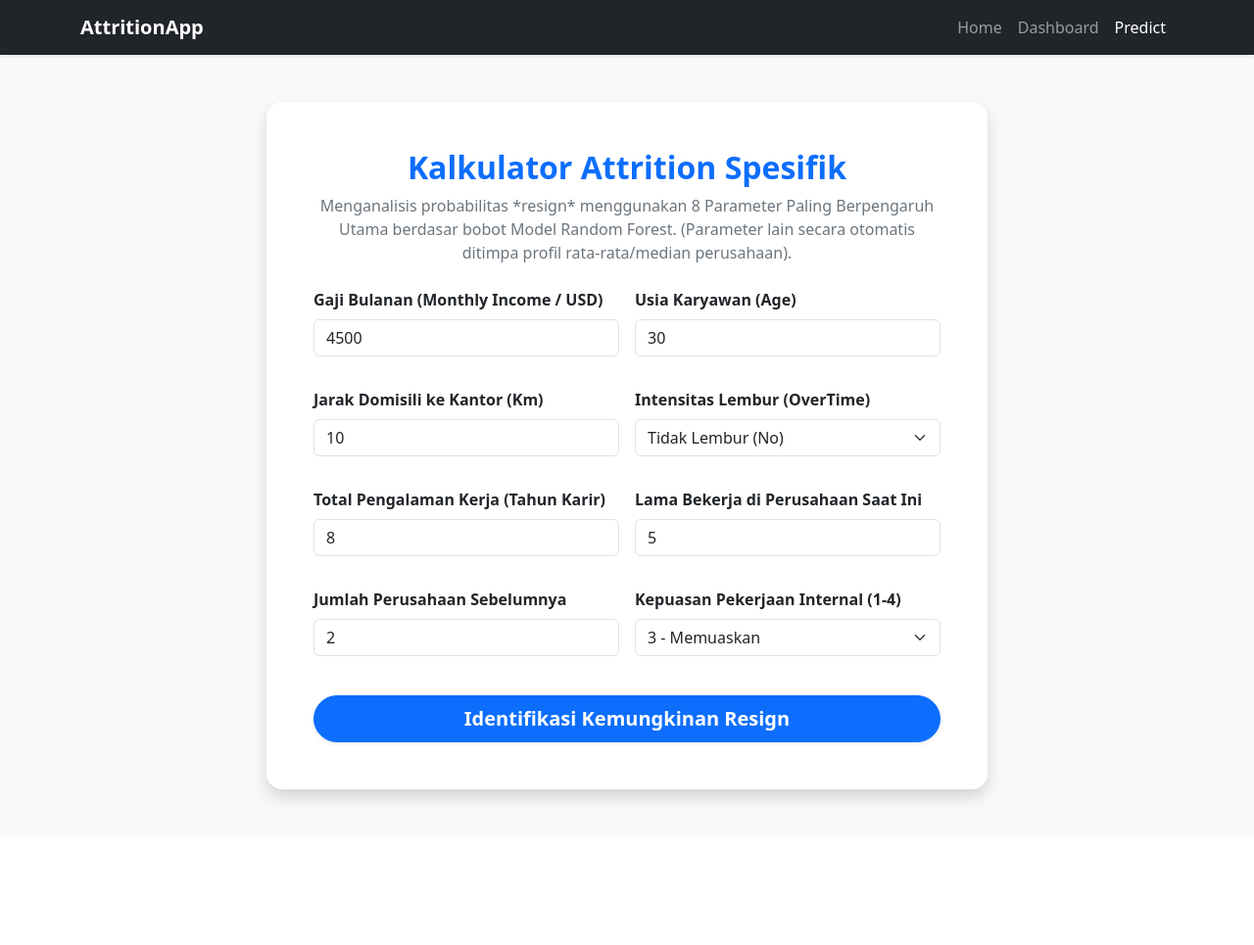
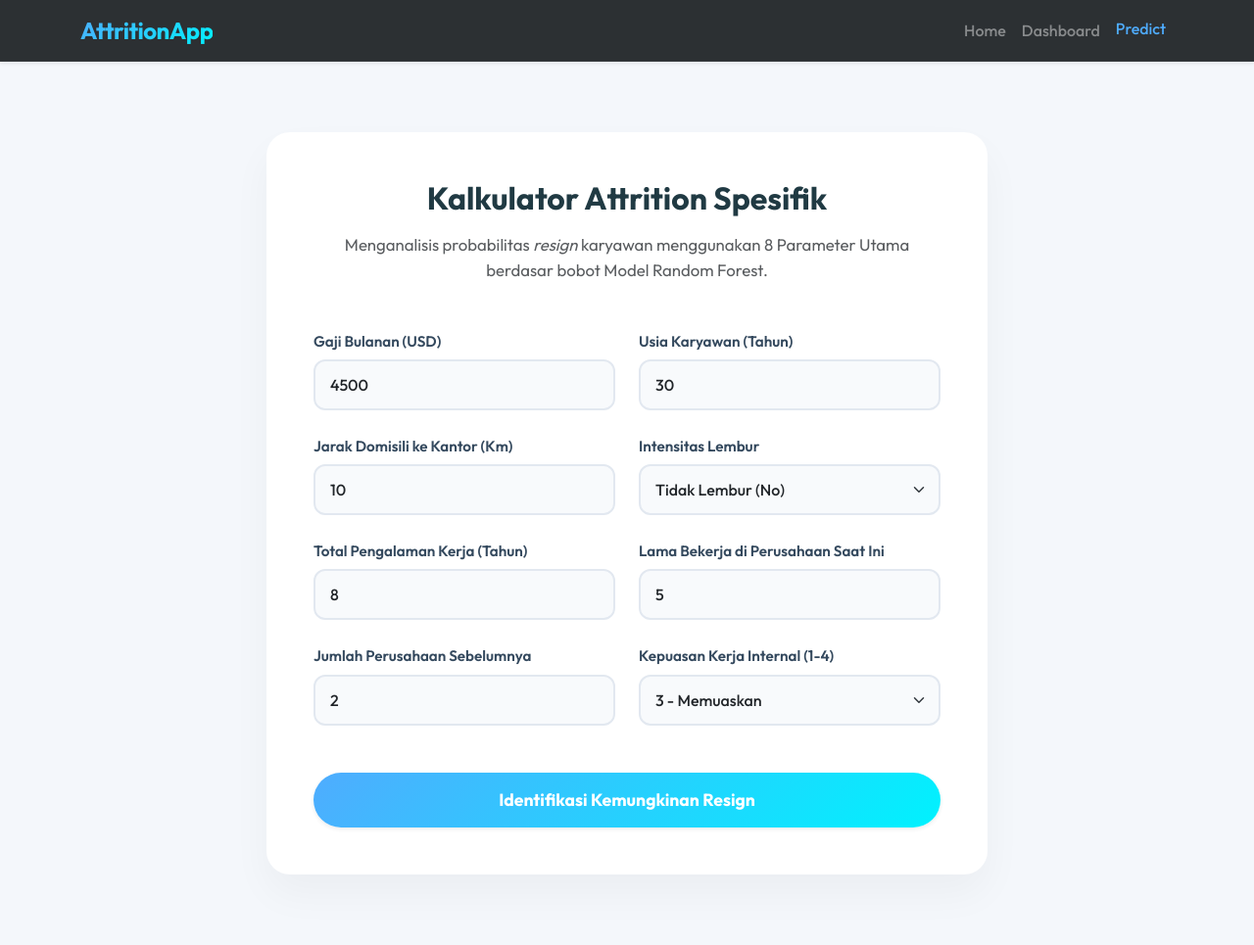
Before and after one commit to Riskiii098/AttritionApp, a Flask app: page /predict in a window 1280 px wide. Shown: the whole page at 98% size. Before the commit the page ends 822 px from the top, so only its background shows below. Run offline with Flask 3, Linux system fonts and the light colour scheme.

Commit message:
Merombak total UI Web menjadi skala premium kekinian

```diff
--- a/frontend/static/style.css
+++ b/frontend/static/style.css
@@ -0,0 +1,155 @@
+@import url('https://fonts.googleapis.com/css2?family=Outfit:wght@300;400;500;600;700;800&display=swap');
+
+body {
+    background-color: #f4f7fb;
+    font-family: 'Outfit', sans-serif;
+    color: #2c3e50;
+    -webkit-font-smoothing: antialiased;
+}
+
+/* Navbar Enhancements */
+.navbar {
+    background: rgba(33, 37, 41, 0.95) !important;
+    backdrop-filter: blur(10px);
+    border-bottom: 1px solid rgba(255,255,255,0.05);
+}
+.navbar-brand {
+    font-weight: 800;
+    letter-spacing: -0.5px;
+    background: linear-gradient(135deg, #4facfe 0%, #00f2fe 100%);
+    -webkit-background-clip: text;
+    background-clip: text;
+    -webkit-text-fill-color: transparent;
+    font-size: 1.5rem;
+}
+.nav-link {
+    font-weight: 500;
+    transition: all 0.3s ease;
+    opacity: 0.8;
+}
+.nav-link:hover, .nav-link.active {
+    opacity: 1;
+    color: #4facfe !important;
+    transform: translateY(-2px);
+}
+
+/* Hero Section */
+.hero {
+    padding: 120px 20px;
+    background: linear-gradient(135deg, #0f2027, #203a43, #2c5364);
+    color: white;
+    border-radius: 24px;
+    margin-top: 40px;
+    box-shadow: 0 40px 60px rgba(0,0,0,0.15);
+    position: relative;
+    overflow: hidden;
+    animation: fadeIn 1s ease-out forwards;
+}
+
+.hero h1 {
+    font-weight: 800;
+    letter-spacing: -1px;
+    background: linear-gradient(135deg, #fff 0%, #d1f2ff 100%);
+    -webkit-background-clip: text;
+    background-clip: text;
+    -webkit-text-fill-color: transparent;
+}
+
+.btn-custom-light {
+    background: white;
+    color: #203a43;
+    transition: all 0.3s cubic-bezier(0.25, 0.8, 0.25, 1);
+    border: none;
+}
+.btn-custom-light:hover {
+    background: #4facfe;
+    color: white;
+    transform: translateY(-5px);
+    box-shadow: 0 15px 30px rgba(79, 172, 254, 0.4);
+}
+.btn-custom-outline {
+    border: 2px solid rgba(255,255,255,0.5);
+    color: white;
+    transition: all 0.3s ease;
+}
+.btn-custom-outline:hover {
+    background: white;
+    color: #203a43;
+    transform: translateY(-5px);
+}
+
+/* Predict Card Container */
+.premium-card {
+    border-radius: 24px;
+    border: none;
+    background: white;
+    box-shadow: 0 20px 40px rgba(0,0,0,0.04);
+    transition: transform 0.3s ease;
+}
+
+.form-label {
+    font-weight: 600;
+    color: #34495e;
+    font-size: 0.95rem;
+    margin-bottom: 0.4rem;
+}
+
+.form-control, .form-select {
+    border-radius: 12px;
+    padding: 12px 15px;
+    border: 2px solid #e2e8f0;
+    transition: all 0.2s ease;
+    font-weight: 500;
+    background-color: #f8fafc;
+}
+
+.form-control:focus, .form-select:focus {
+    border-color: #4facfe;
+    box-shadow: 0 0 0 4px rgba(79, 172, 254, 0.15);
+    background-color: white;
+}
+
+/* Button & Results */
+#submitBtn {
+    padding: 15px;
+    font-size: 1.1rem;
+    background: linear-gradient(135deg, #4facfe 0%, #00f2fe 100%);
+    border: none;
+    transition: all 0.3s ease;
+}
+#submitBtn:hover {
+    transform: translateY(-3px);
+    box-shadow: 0 15px 25px rgba(79, 172, 254, 0.4);
+}
+
+.result-box {
+    display: none;
+    border-radius: 16px;
+    padding: 25px;
+    text-align: center;
+    font-size: 1.3rem;
+    font-weight: 700;
+    animation: slideUp 0.5s ease-out forwards;
+}
+
+/* Animations */
+@keyframes fadeIn {
+    from { opacity: 0; transform: translateY(20px); }
+    to { opacity: 1; transform: translateY(0); }
+}
+
+@keyframes slideUp {
+    from { opacity: 0; transform: translateY(30px); }
+    to { opacity: 1; transform: translateY(0); }
+}
+
+@media (max-width: 768px) {
+    .hero {
+        padding: 60px 15px;
+        margin-top: 15px;
+        border-radius: 16px;
+    }
+    .hero h1 {
+        font-size: 2.2rem;
+    }
+}
--- a/frontend/templates/predict.html
+++ b/frontend/templates/predict.html
@@ -5,18 +5,7 @@
     <meta name="viewport" content="width=device-width, initial-scale=1.0">
     <title>Predict - AttritionApp</title>
     <link href="https://cdn.jsdelivr.net/npm/bootstrap@5.3.0/dist/css/bootstrap.min.css" rel="stylesheet">
-    <style>
-        body { background-color: #f8f9fa; }
-        .card { border-radius: 16px; border: none; }
-        .result-box {
-            display: none;
-            border-radius: 12px;
-            padding: 20px;
-            text-align: center;
-            font-size: 1.25rem;
-            font-weight: 700;
-        }
-    </style>
+    <link rel="stylesheet" href="{{ url_for('static', filename='style.css') }}">
 </head>
 <body>
     <nav class="navbar navbar-expand-lg navbar-dark bg-dark shadow-sm">
@@ -35,32 +24,32 @@
         </div>
     </nav>
 
-    <div class="container mt-5 mb-5">
+    <div class="container mt-5 mb-5 py-4">
         <div class="row justify-content-center">
             <div class="col-lg-8">
-                <div class="card shadow p-5 bg-white">
-                    <h2 class="mb-2 text-center text-primary fw-bolder">Kalkulator Attrition Spesifik</h2>
-                    <p class="text-center text-secondary mb-4">Menganalisis probabilitas *resign* menggunakan 8 Parameter Paling Berpengaruh Utama berdasar bobot Model Random Forest. (Parameter lain secara otomatis ditimpa profil rata-rata/median perusahaan).</p>
+                <div class="premium-card p-4 p-md-5">
+                    <h2 class="mb-3 text-center fw-bolder" style="color: #203a43;">Kalkulator Attrition Spesifik</h2>
+                    <p class="text-center text-muted mb-5" style="font-size: 1.05rem;">Menganalisis probabilitas <i>resign</i> karyawan menggunakan 8 Parameter Utama berdasar bobot Model Random Forest.</p>
 
                     <form id="predictForm">
-                        <div class="row g-3">
+                        <div class="row g-4">
                             <!-- Kolom Primer Kinerja & Gaji -->
-                            <div class="col-md-6 mb-3">
-                                <label class="form-label fw-bold">Gaji Bulanan (Monthly Income / USD)</label>
+                            <div class="col-md-6">
+                                <label class="form-label">Gaji Bulanan (USD)</label>
                                 <input type="number" class="form-control" name="MonthlyIncome" id="inputSalary" value="4500" min="500" max="100000" required>
                             </div>
-                            <div class="col-md-6 mb-3">
-                                <label class="form-label fw-bold">Usia Karyawan (Age)</label>
+                            <div class="col-md-6">
+                                <label class="form-label">Usia Karyawan (Tahun)</label>
                                 <input type="number" class="form-control" name="Age" id="inputAge" value="30" min="18" max="70" required>
                             </div>
 
                             <!-- Kolom Relasi Lokasi & Lembur -->
-                            <div class="col-md-6 mb-3">
-                                <label class="form-label fw-bold">Jarak Domisili ke Kantor (Km)</label>
+                            <div class="col-md-6">
+                                <label class="form-label">Jarak Domisili ke Kantor (Km)</label>
                                 <input type="number" class="form-control" name="DistanceFromHome" id="inputDistance" value="10" min="1" max="200" required>
                             </div>
-                            <div class="col-md-6 mb-3">
-                                <label class="form-label fw-bold">Intensitas Lembur (OverTime)</label>
+                            <div class="col-md-6">
+                                <label class="form-label">Intensitas Lembur</label>
                                 <select class="form-select" name="OverTime" id="inputOverTime">
                                     <option value="No">Tidak Lembur (No)</option>
                                     <option value="Yes">Sering Lembur (Yes)</option>
@@ -68,21 +57,21 @@
                             </div>
 
                             <!-- Karir Profesional Karyawan -->
-                            <div class="col-md-6 mb-3">
-                                <label class="form-label fw-bold">Total Pengalaman Kerja (Tahun Karir)</label>
+                            <div class="col-md-6">
+                                <label class="form-label">Total Pengalaman Kerja (Tahun)</label>
                                 <input type="number" class="form-control" name="TotalWorkingYears" id="inputTotalYears" value="8" min="0" max="50" required>
                             </div>
-                            <div class="col-md-6 mb-3">
-                                <label class="form-label fw-bold">Lama Bekerja di Perusahaan Saat Ini</label>
+                            <div class="col-md-6">
+                                <label class="form-label">Lama Bekerja di Perusahaan Saat Ini</label>
                                 <input type="number" class="form-control" name="YearsAtCompany" id="inputYearsCompany" value="5" min="0" max="50" required>
                             </div>
 
-                            <div class="col-md-6 mb-3">
-                                <label class="form-label fw-bold">Jumlah Perusahaan Sebelumnya</label>
+                            <div class="col-md-6">
+                                <label class="form-label">Jumlah Perusahaan Sebelumnya</label>
                                 <input type="number" class="form-control" name="NumCompaniesWorked" id="inputNumCompanies" value="2" min="0" max="25" required>
                             </div>
-                            <div class="col-md-6 mb-3">
-                                <label class="form-label fw-bold">Kepuasan Pekerjaan Internal (1-4)</label>
+                            <div class="col-md-6">
+                                <label class="form-label">Kepuasan Kerja Internal (1-4)</label>
                                 <select class="form-select" name="JobSatisfaction" id="inputJobSatisf">
                                     <option value="1">1 - Sangat Rendah</option>
                                     <option value="2">2 - Netral</option>
@@ -92,15 +81,15 @@
                             </div>
                         </div>
 
-                        <div class="d-grid mt-4">
-                            <button type="submit" id="submitBtn" class="btn btn-primary btn-lg shadow-sm fw-bold rounded-pill">
+                        <div class="d-grid mt-5">
+                            <button type="submit" id="submitBtn" class="btn text-white fw-bold rounded-pill shadow-sm">
                                 Identifikasi Kemungkinan Resign
                             </button>
                         </div>
                     </form>
 
                     <!-- Area Response Hasil -->
-                    <div id="resultBox" class="result-box mt-5 shadow-sm">
+                    <div id="resultBox" class="result-box mt-5 shadow-sm text-white">
                         <span id="resultText"></span>
                     </div>
 
@@ -109,6 +98,7 @@
         </div>
     </div>
 
+    <script src="https://cdn.jsdelivr.net/npm/bootstrap@5.3.0/dist/js/bootstrap.bundle.min.js"></script>
     <script src="{{ url_for('static', filename='script.js') }}"></script>
 </body>
 </html>
```
Also changed, not shown: frontend/templates/index.html (+9 -17 lines).
